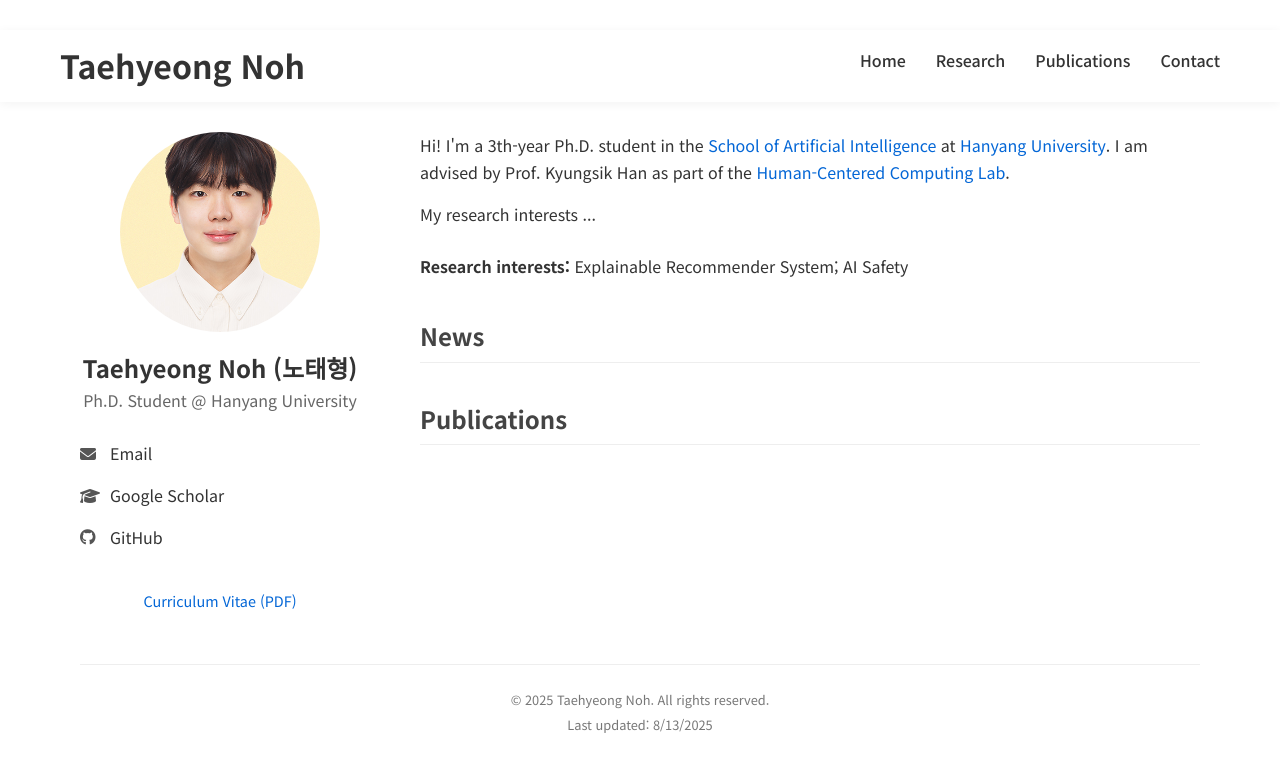
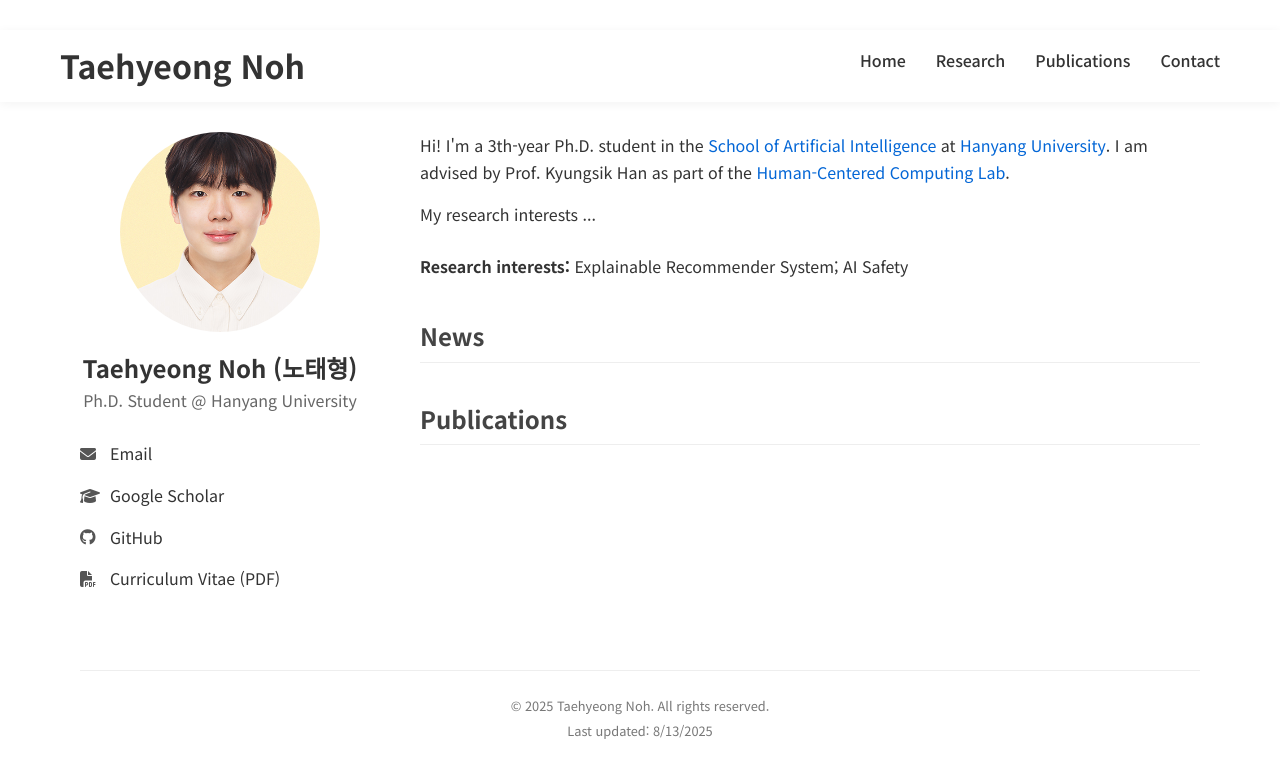
Before and after one commit to yestaehyung/yestaehyung.github.io, a React (Create React App) app: page / in a window 1280 px wide. Shown: the top 776 px of the page. Built offline with nearby package versions, Linux system fonts and the light colour scheme.

Commit message:
Fix CV link styling to match other social links

```diff
--- a/src/components/Profile.js
+++ b/src/components/Profile.js
@@ -30,15 +30,13 @@
         >
           <i className="fab fa-github"></i> GitHub
         </a>
-      </div>
-
-      <div className="cv-link">
         <a
           href={`${process.env.PUBLIC_URL}/cv.pdf`}
+          className="social-link"
           target="_blank"
           rel="noopener noreferrer"
         >
-          Curriculum Vitae (PDF)
+          <i className="fas fa-file-pdf"></i> Curriculum Vitae (PDF)
         </a>
       </div>
     </div>
```
